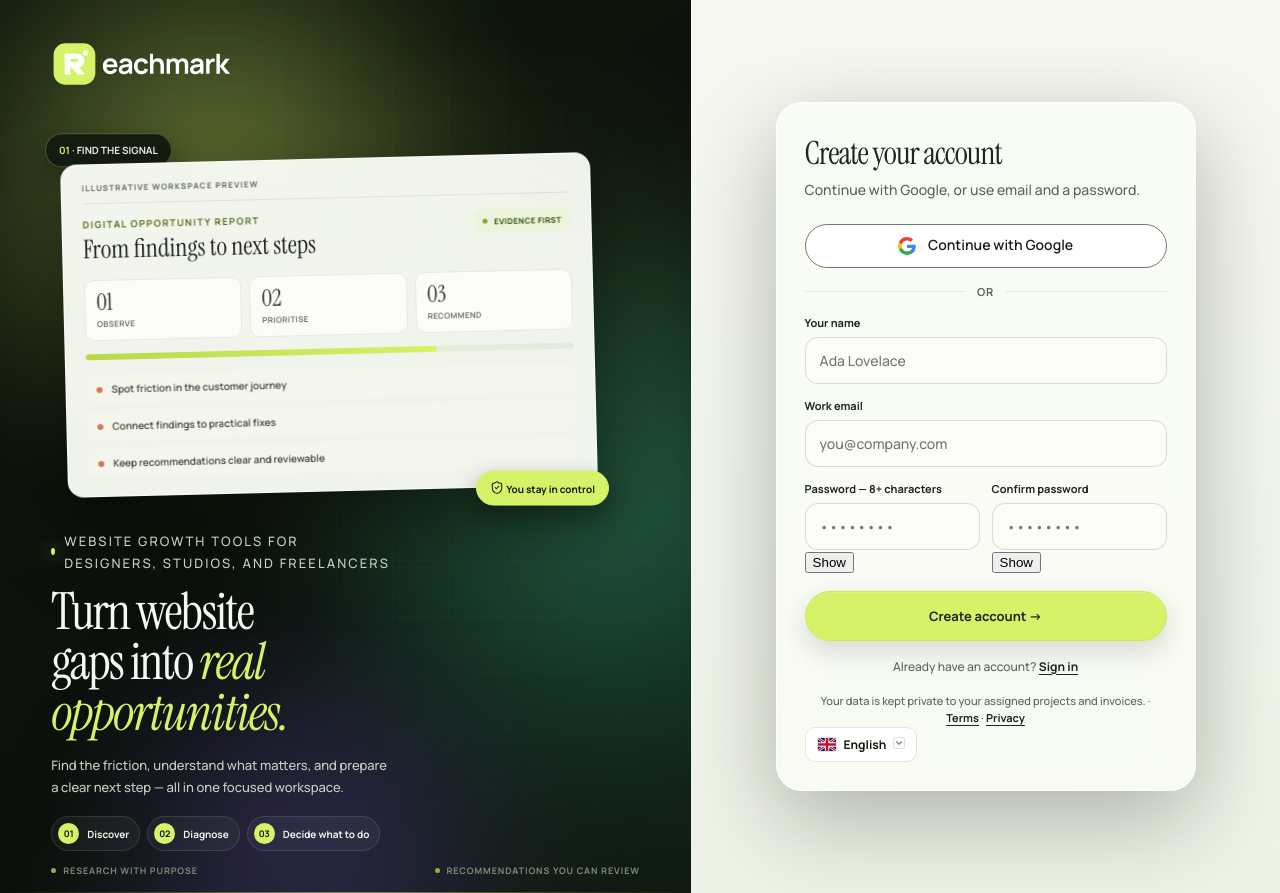
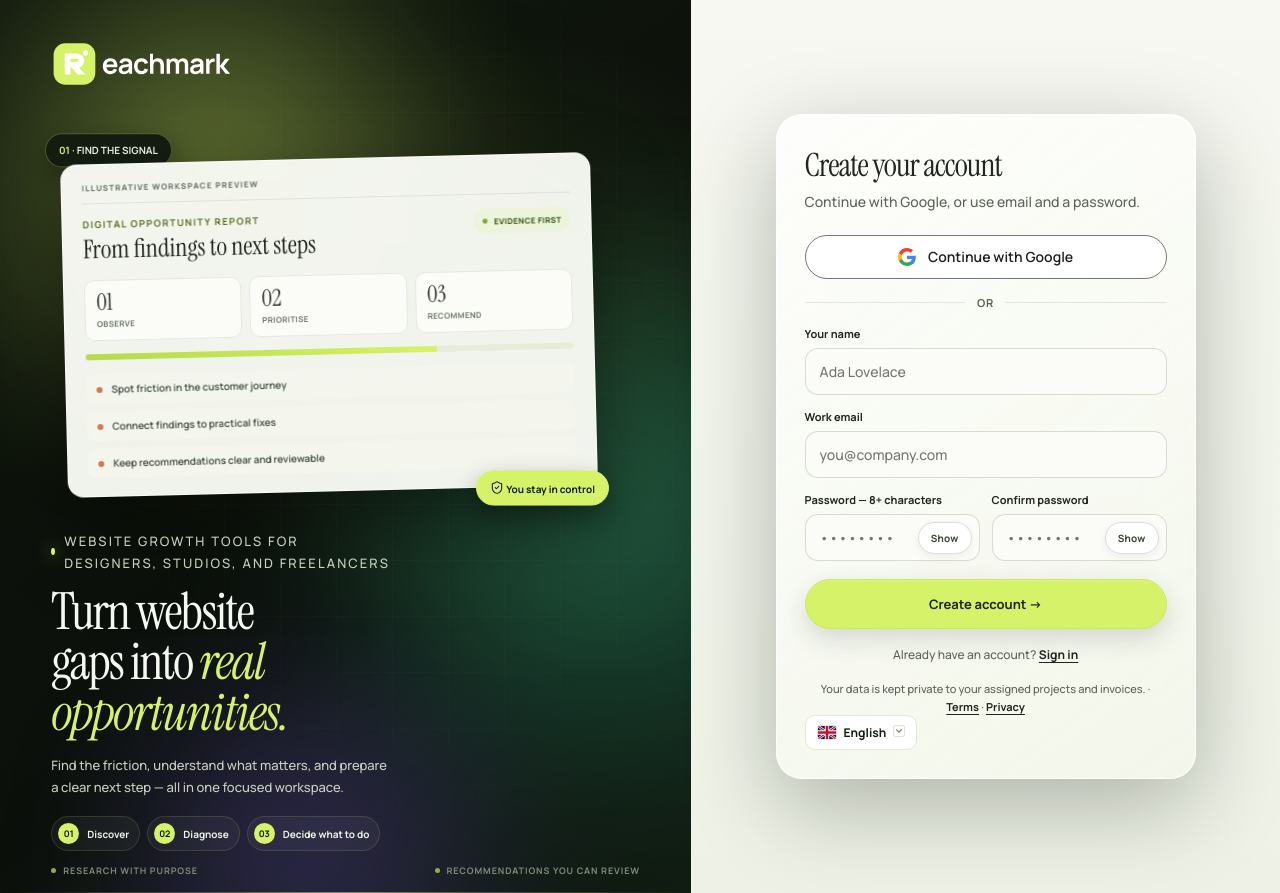
Before and after one commit to leephil1907-lab/Reachmark, a Flask app: page /signup in a window 1280 px wide. Run offline with Flask 3, Linux system fonts and the light colour scheme; data that the repository does not hold is empty; parts of the project's set-up code (start-up, migrations or seed data) failed here and were passed over.

Commit message:
Polish glass hero and password controls

```diff
--- a/static/reachmark-glass.css
+++ b/static/reachmark-glass.css
@@ -200,3 +200,38 @@ html[data-theme=dark] .x-foot#rm-foot{background:rgba(12,18,11,.82);border-color
 @media(prefers-reduced-motion:reduce){
   *,*::before,*::after{scroll-behavior:auto!important;transition:none!important;animation:none!important}
 }
+
+/* Final detail pass: make the glass treatment visible in the hero and auth forms,
+   and keep password controls visually integrated instead of browser-default buttons. */
+.ed-hero-side{
+  padding:clamp(18px,2vw,26px);
+  border:1px solid rgba(255,255,255,.82);
+  border-radius:22px;
+  background:linear-gradient(145deg,rgba(255,255,255,.56),rgba(248,250,241,.34));
+  box-shadow:0 16px 42px rgba(25,35,20,.055),inset 0 1px rgba(255,255,255,.9);
+  -webkit-backdrop-filter:blur(16px) saturate(145%);
+  backdrop-filter:blur(16px) saturate(145%);
+}
+.auth-card{
+  background:linear-gradient(145deg,rgba(255,255,255,.80),rgba(245,248,237,.68))!important;
+  box-shadow:0 28px 90px rgba(8,15,8,.28),inset 0 1px rgba(255,255,255,.9)!important;
+}
+.auth-shell .form{background:rgba(250,252,246,.86)!important}
+.password-field{position:relative;display:block;width:100%;min-width:0}
+.password-field input{padding-right:82px!important}
+.password-toggle{
+  position:absolute;right:8px;top:50%;transform:translateY(-50%);
+  z-index:2;min-width:54px;min-height:32px;padding:6px 11px;
+  border:1px solid rgba(73,91,59,.18);border-radius:999px;
+  background:rgba(255,255,255,.76);color:#34432b;
+  font:700 10px/1 Manrope,Arial,sans-serif;letter-spacing:.02em;
+  cursor:pointer;box-shadow:0 3px 10px rgba(25,35,20,.06);
+}
+.password-toggle:hover{background:#eef5d9;border-color:rgba(105,135,42,.35)}
+.password-toggle:focus-visible{outline:3px solid rgba(145,173,61,.55);outline-offset:2px}
+.ed-tick b span{color:#aab99a}
+.ed-n{color:#52682b!important}
+@media(max-width:640px){
+  .ed-hero-side{padding:17px;border-radius:18px}
+  .password-field input{padding-right:78px!important}
+}
```
